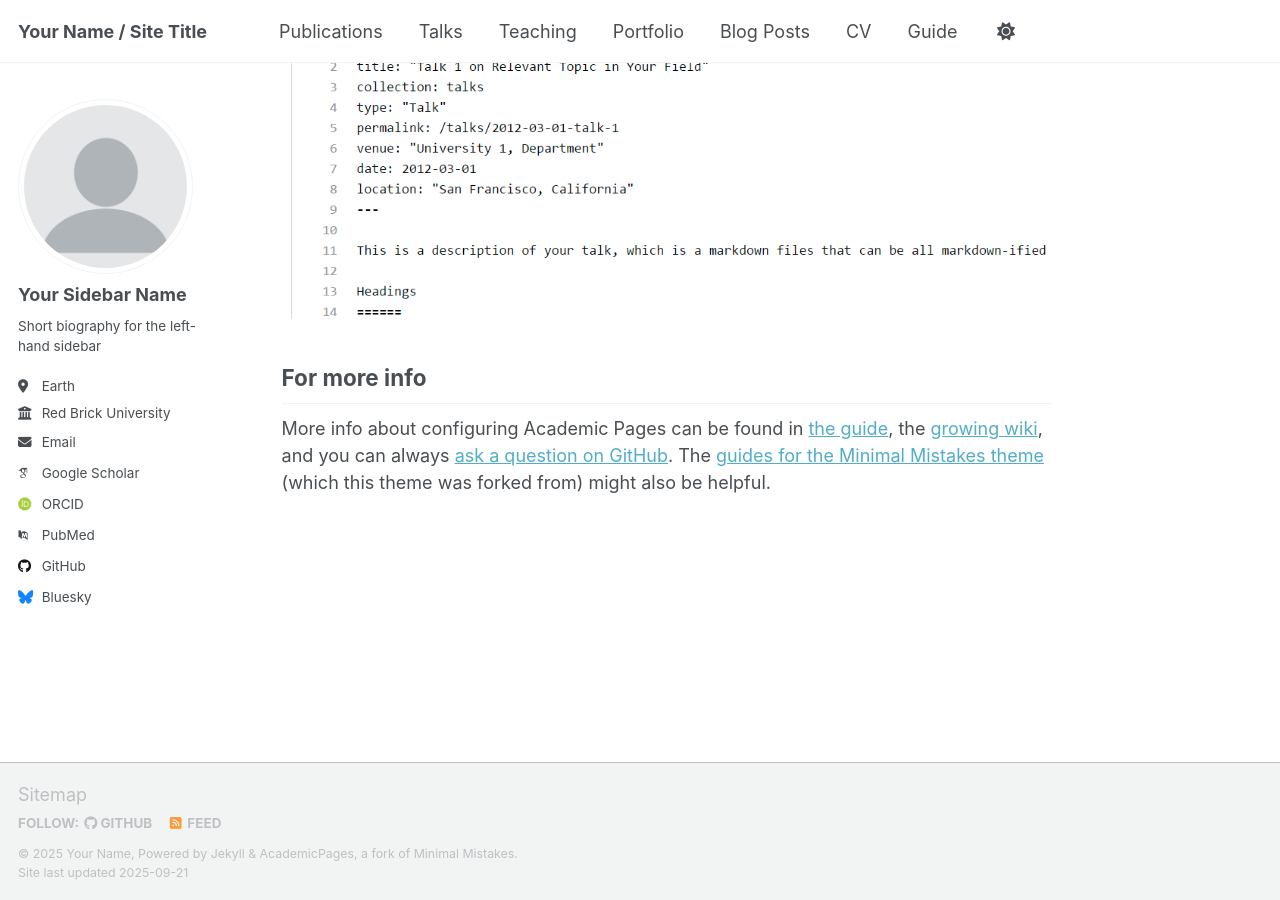
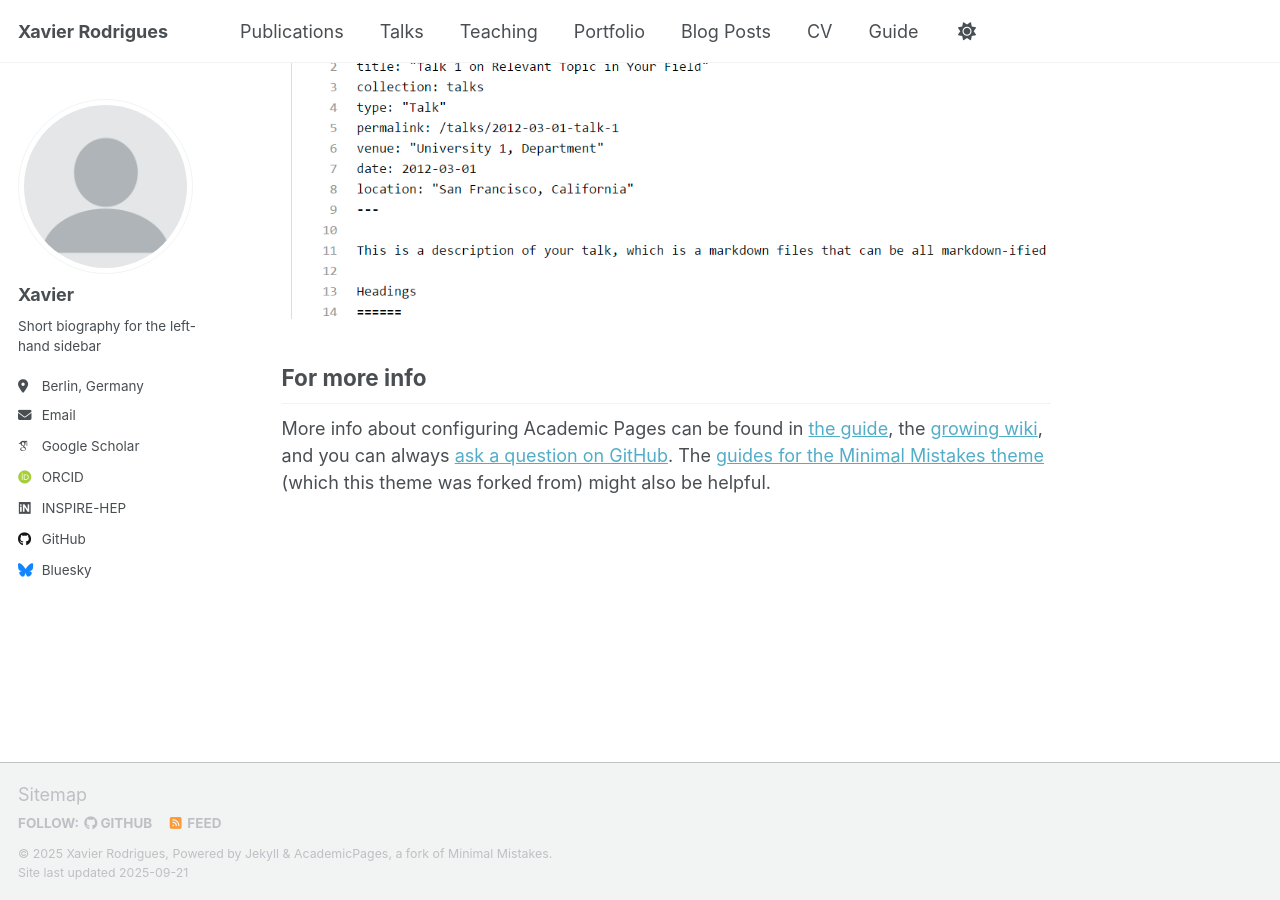
Before and after one commit to xrod/xrod.github.io, a Jekyll site: the page built from _pages/about.md, in a window 1280 px wide and 900 px high, scrolled down 2880 px. Built offline with Jekyll 4.4.1, drawn with Linux system fonts in a browser that asks for light colours; some web fonts are replaced; a script that is not in the unit is left out.

Commit message:
Update _config.yml

```diff
--- a/_config.yml
+++ b/_config.yml
@@ -9,14 +9,14 @@
 # Basic Site Settings
 locale                   : "en-US"
 site_theme               : "default" # Currently available options are "default", "air"
-title                    : "Your Name / Site Title"
+title                    : "Xavier Rodrigues"
 title_separator          : "-"
-name                     : &name "Your Name"
-description              : &description "Your Name's academic portfolio"   # Update this with a general description of your site, this is the default if not overridden by a page
-url                      : https://academicpages.github.io # The base hostname & protocol for your site e.g. "https://[your GitHub username].github.io",
+name                     : &name "Xavier Rodrigues"
+description              : &description "astrophysicist • neutrinos • active black holes"   # Update this with a general description of your site, this is the default if not overridden by a page
+url                      : https://xrod.github.io # The base hostname & protocol for your site e.g. "https://[your GitHub username].github.io",
                                                            # or if you already have some other page hosted on Github then use "https://[your GitHub username].github.io/[Your Repo Name]"
 baseurl                  : "" # the subpath of your site, e.g. "/blog"
-repository               : "academicpages/academicpages.github.io"
+repository               : "xrod/xrod.github.io"
 
 # Site Author - The following control what appear as part of the author content on the side bar.
 #               If a field is blank the icon and link will not appear, otherwise it will be shown.
@@ -24,31 +24,31 @@ repository               : "academicpages/academicpages.github.io"
 author:
   # Biographic information
   avatar           : "profile.png"
-  name             : "Your Sidebar Name"
-  pronouns         : # example: "she/her"
+  name             : "Xavier"
+  # pronouns         : # example: "she/her"
   bio              : "Short biography for the left-hand sidebar"
-  location         : "Earth"
-  employer         : "Red Brick University"
+  location         : "Berlin, Germany"
+  # employer         : "Red Brick University"
   uri              : # URL
-  email            : "none@example.org"
+  email            : "xavier.rodrigues@eso.org"
 
   # Academic websites
-  academia         : # URL
-  arxiv            : # URL - Update with the correct link to your profile
-  googlescholar    : "https://scholar.google.com/citations?user=PS_CX0AAAAAJ"
-  inspire-hep      : # URL
-  impactstory      : # URL
-  orcid            : "http://orcid.org/yourorcidurl"
-  semantic         : # URL
-  pubmed           : "https://www.ncbi.nlm.nih.gov/pubmed/?term=john+snow"
-  researchgate     : # URL
-  scopus           : # URL
+  # academia         : # URL
+  # arxiv            : ""
+  googlescholar    : "https://scholar.google.com/citations?user=_au_HbkAAAAJ&hl=en"
+  inspire-hep      : "https://inspirehep.net/authors/1730721?ui-citation-summary=true"
+  # impactstory      : # URL
+  orcid            : "https://orcid.org/0000-0001-9001-3937"
+  # semantic         : # URL
+  # pubmed           : "https://www.ncbi.nlm.nih.gov/pubmed/?term=john+snow"
+  # researchgate     : # URL
+  # scopus           : # URL
 
   # Repositories and software development
   bitbucket        : # Username - Update with your username on the site
   codepen          : # Username
   dribbble         : # Username
-  github           : "academicpages"
+  github           : "xrod"
   kaggle           : # Username
   stackoverflow    : # User number or user number and name (i.e., use "1" or "1/jeff-atwood")
 
```
